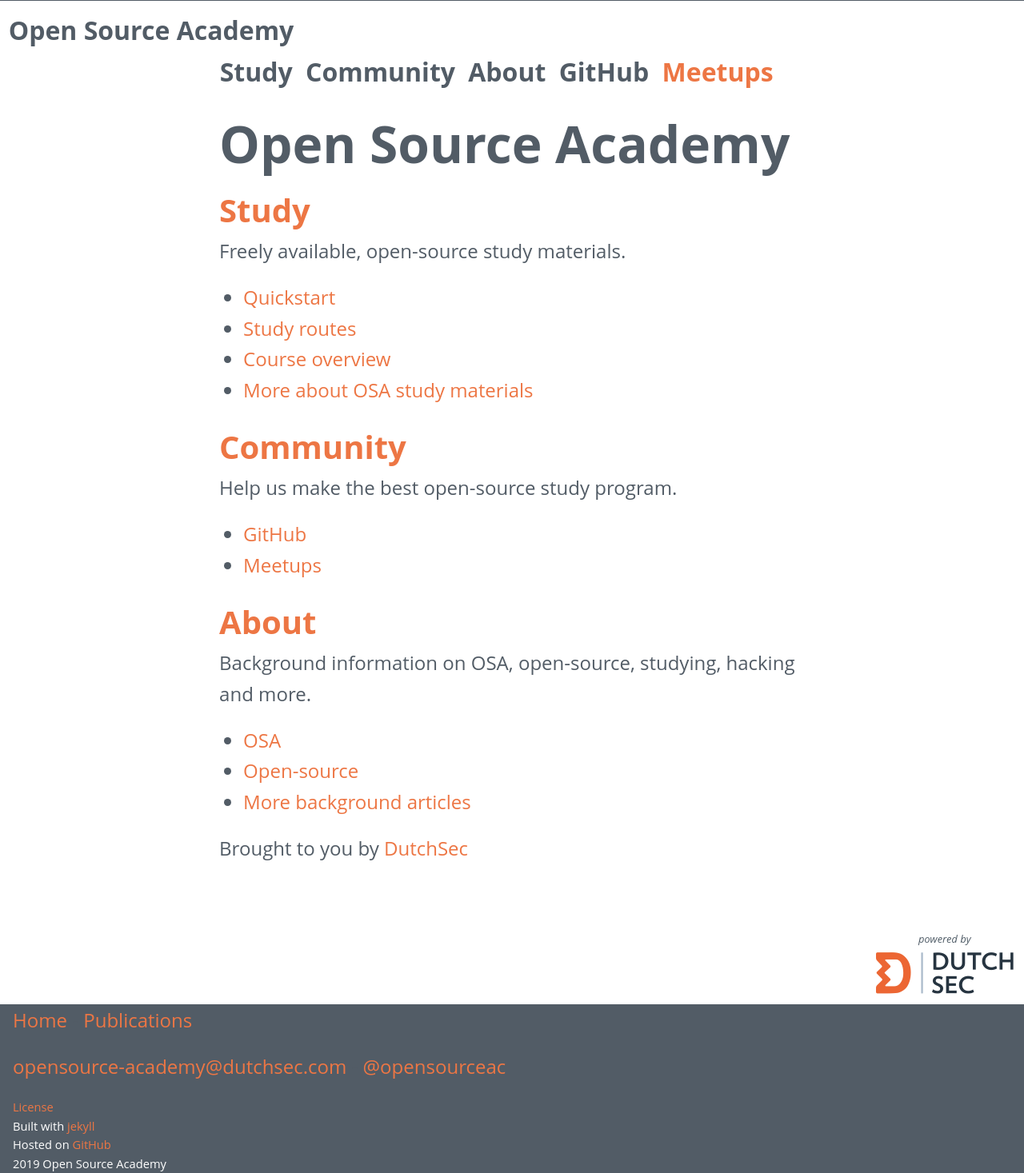
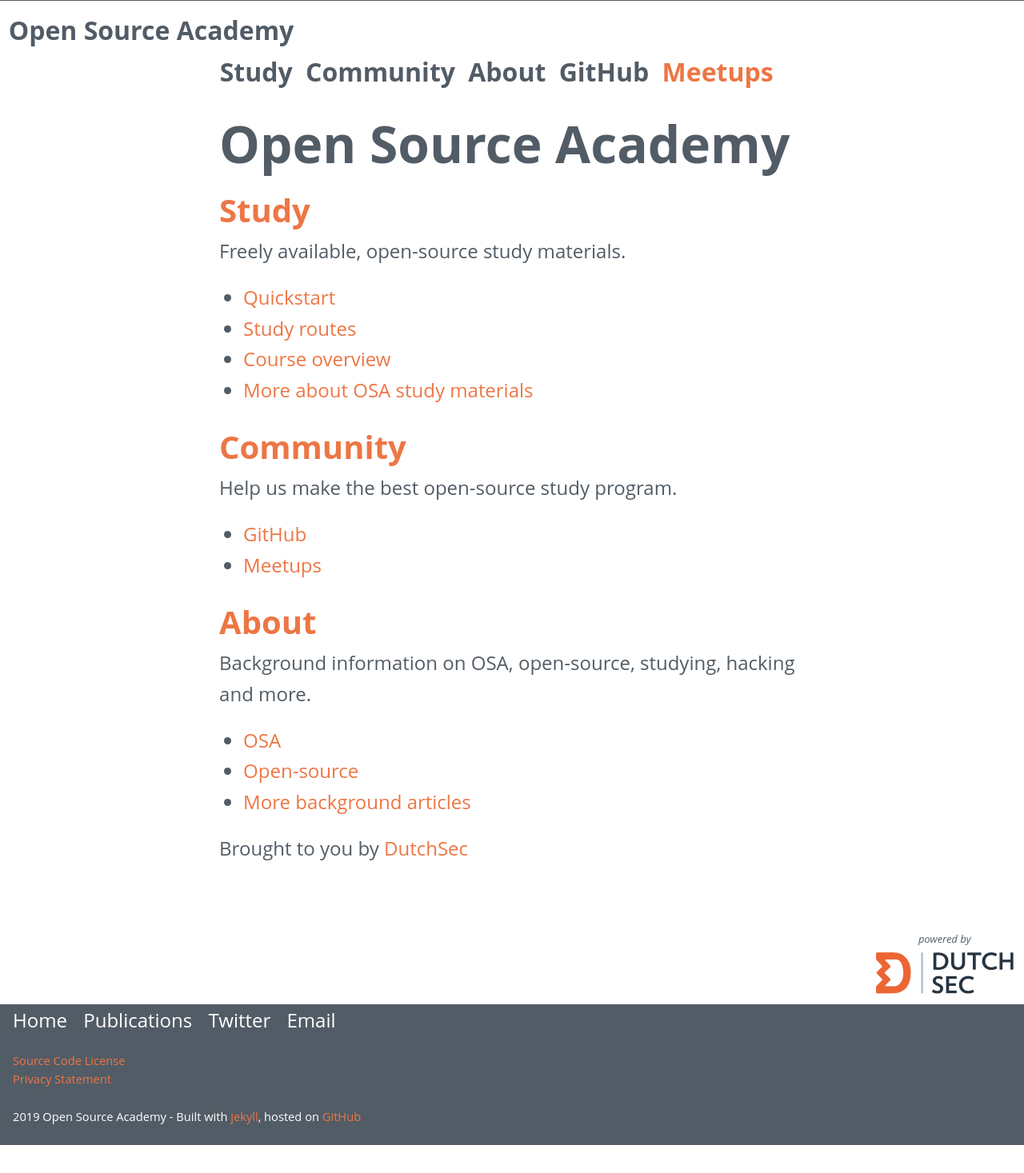
Before and after one commit to Opensource-Academy/Opensource-Academy.github.io, a Jekyll site: the page built from index.md, in a window 1280 px wide. Shown: the whole page at 80% size. Built offline with Jekyll 4.4.1, drawn with Linux system fonts in a browser that asks for light colours; after the commit the page ends 1432 px from its top, so only the background shows below that.

Commit message:
rearanged footer, added privacy url

```diff
--- a/_includes/footer.html
+++ b/_includes/footer.html
@@ -3,19 +3,16 @@
     <body>
         <footsies>
             <p>
-                <a href="/">Home</a> - <a href="/publications">Publications</a>
+                <a href="/" style="color: #ffffff;">Home</a>
+                - <a href="/publications" style="color: #ffffff;">Publications</a>
+                - <a href="https://twitter.com/opensourceac" style="color: #ffffff;">Twitter</a>
+                - <a href="mailo:opensource-academy@dutchsec.com" style="color: #ffffff;">Email</a>
             </p>
-            <p>
-                <a href="mailto:opensource-academy@dutchsec.com">opensource-academy@dutchsec.com</a> -
-                <a href="https://twitter.com/opensourceac" >@opensourceac</a>
-            </p>
-            <a href="https://github.com/opensource-academy/opensource-academy.github.io/blob/master/LICENSE">License</a>
+            <a href="https://github.com/opensource-academy/opensource-academy.github.io/blob/master/LICENSE">Source Code License</a><br>
+            <a href="/privacy">Privacy Statement</a><br>
             <br>
-            Built with <a href="https://jekyllrb.com/">jekyll</a>
-            <br>
-            Hosted on <a href="https://github.com/opensource-academy/opensource-academy.github.io">GitHub</a>
-            <br>
-            2019 Open Source Academy
+            2019 Open Source Academy - Built with <a href="https://jekyllrb.com/">jekyll</a>, hosted on <a href="https://github.com/opensource-academy/opensource-academy.github.io">GitHub</a>
+            <br><br>
         </footsies>
     </body>
 </html>
```
